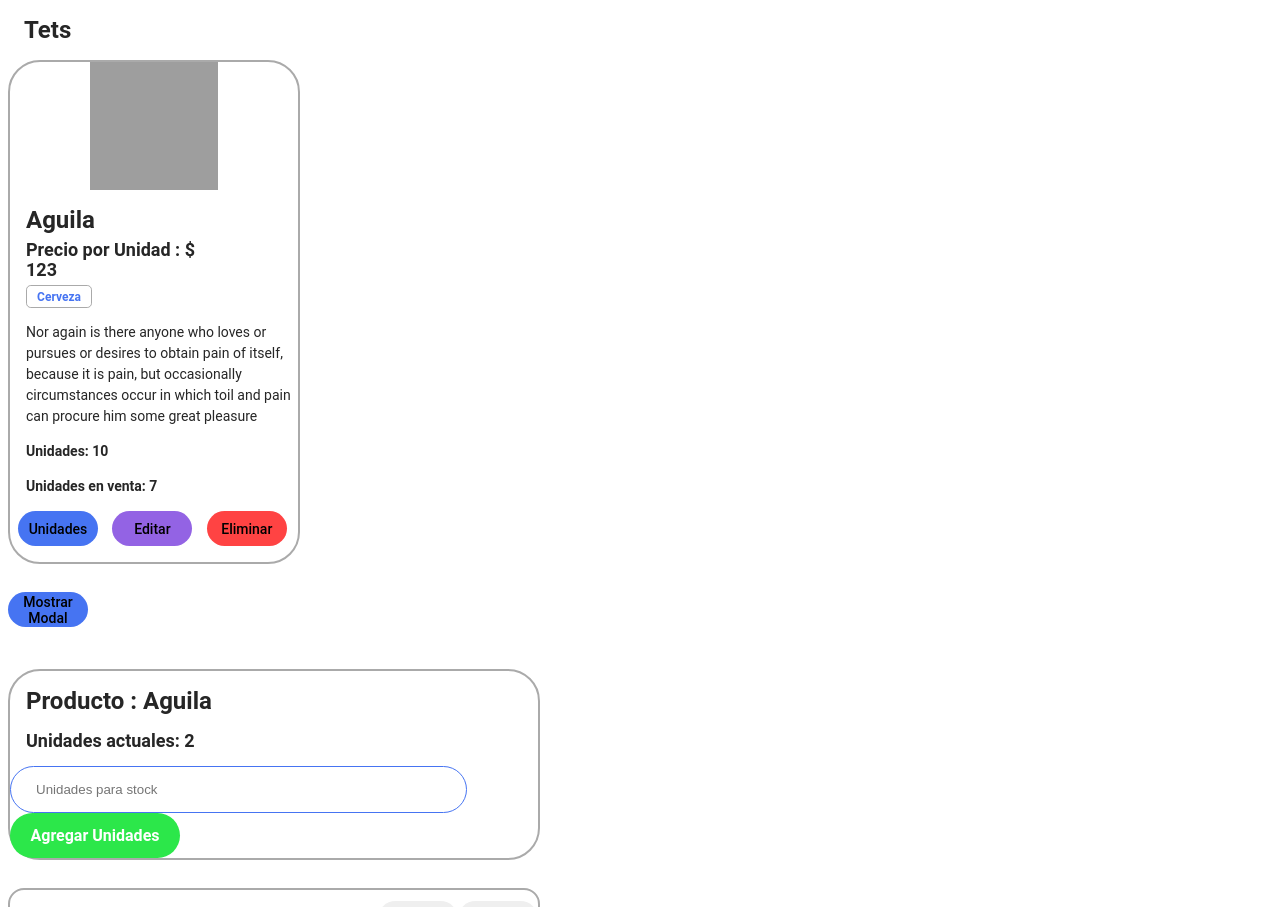
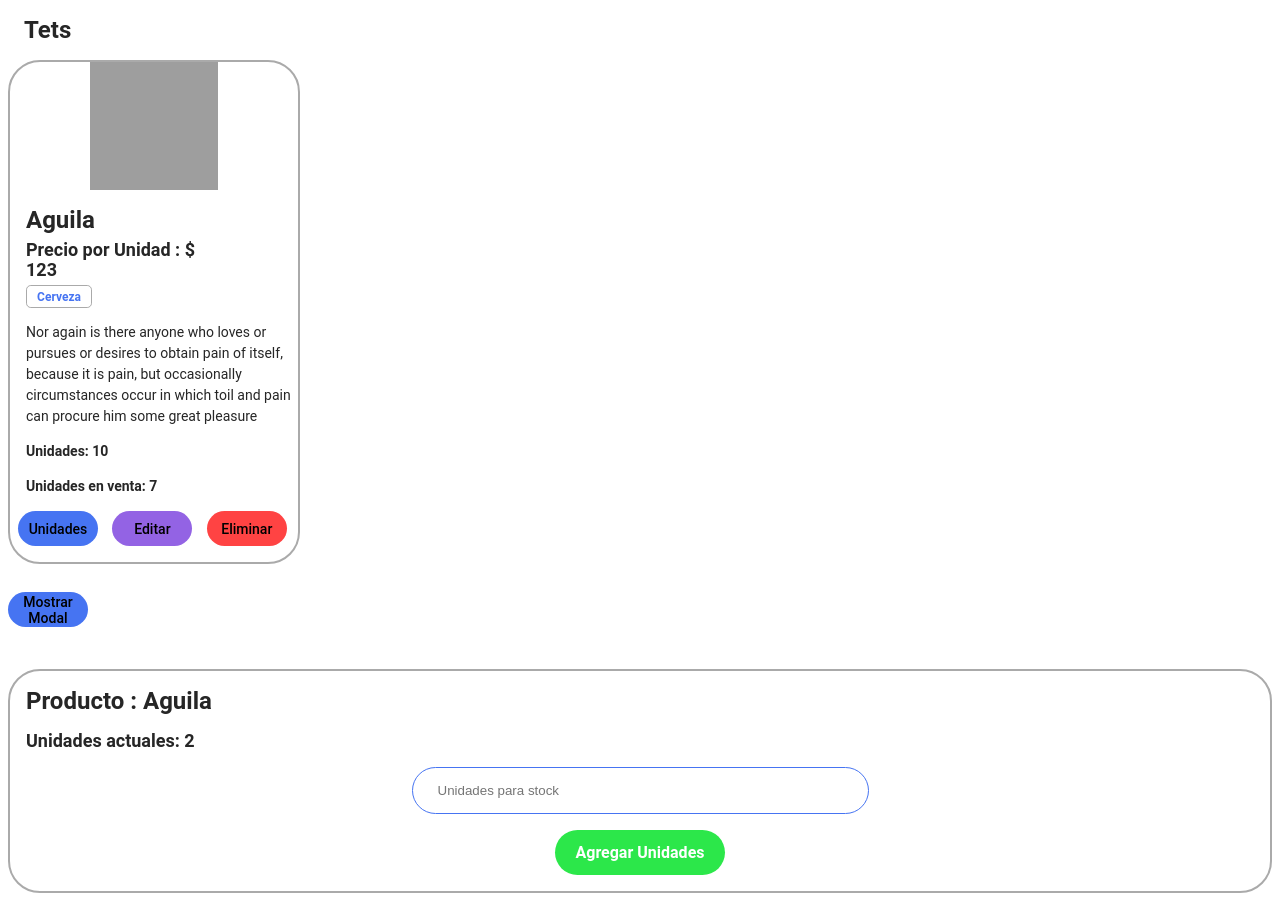
Before and after one commit to MaicolM11/entre-nubes-app, a React (Create React App) app: page /test in a window 1280 px wide. Shown: the top 907 px of the page. Built offline with nearby package versions, Linux system fonts and the light colour scheme; grey boxes are pictures that could not be loaded.

Commit message:
updateComponents

```diff
--- a/src/components/AppProductModal/AppProductModal.css
+++ b/src/components/AddProductModal/AddProductModal.css
@@ -7,7 +7,7 @@
     border-color: #aaaaaa;
     border-width: 2px;
     border-style: solid;
-    width: 33rem;
+    width: 31wrem;
     border-radius: 2rem;
 }
 
@@ -45,3 +45,17 @@ h2{
     align-items: center;
 
 }
+
+.inputUnits{
+    display: flex;
+    justify-content: center;
+    margin-top : 1rem;
+    margin-bottom: 1rem;
+}
+
+.buttonUnits{
+    display: flex;
+    justify-content: center;
+    margin-top : 1rem;
+    margin-bottom: 1rem;
+}
--- /dev/null
+++ b/src/components/AddProductModal/AddProductModal.js
@@ -0,0 +1,31 @@
+import React from "react";
+import Input  from "../input/Input";
+import Button from "../Button/Button";
+
+import './AddProductModal.css'
+
+const AppProductModal = ({product,actualUnits}) =>{
+    return(
+        <div className="contentAddProduct">
+            <h1>Producto : {product}</h1>
+            <h2>Unidades actuales: {actualUnits}</h2>
+            <div className="inputUnits">
+                <Input
+                type='text'
+                name= 'stock'
+                placeholder='Unidades para stock'
+                />
+            </div>
+
+            <div className="buttonUnits">
+                <Button
+                text= 'Agregar Unidades' color='#2CE74A'
+                width={170} height={45}
+                />
+            </div>
+
+        </div>
+    )
+}
+
+export default AppProductModal
--- a/src/components/AppProductModal/AppProductModal.js
+++ /dev/null
@@ -1,27 +0,0 @@
-import React from "react";
-import Input  from "../input/Input";
-import Button from "../Button/Button";
-
-import './AppProductModal.css'
-
-const AppProductModal = ({product,actualUnits}) =>{
-    return(
-        <div className="contentAddProduct">
-            <h1>Producto : {product}</h1>
-            <h2>Unidades actuales: {actualUnits}</h2>
-            <Input
-            type='text'
-            name= 'stock'
-            placeholder='Unidades para stock'
-            />
-
-            <Button
-            text= 'Agregar Unidades' color='#2CE74A'
-            width={170} height={45}
-            />
-
-        </div>
-    )
-}
-
-export default AppProductModal
--- a/src/components/ModalMessage/ModalMessage.css
+++ b/src/components/ModalMessage/ModalMessage.css
@@ -2,7 +2,7 @@
     border-color: #aaaaaa;
     border-width: 2px;
     border-style: solid;
-    width: 18rem;
+    width: 25rem;
     border-radius: 2rem;
 
 }
@@ -30,9 +30,17 @@ h1{
     flex-grow: 0;
 }
 
+.title{
+    display: flex;
+    justify-content: center;
+    margin-top: 2rem;
+}
+
 .footer{
     display: flex;
     align-items: center;
     align-content: center;
-    text-align: center;
+    justify-content: center;
+    margin-top: 3rem;
+    margin-bottom: 2rem;
 }
--- a/src/components/ModalMessage/ModalMessage.js
+++ b/src/components/ModalMessage/ModalMessage.js
@@ -8,9 +8,9 @@ const ModalMessage = ({text, setOpenModal})=>{
 
     return(
         <div className="modalContainer">
-                <div className="title">
-                    <h1>{text}</h1>
-                </div>
+            <div className="title">
+                <h1>{text}</h1>
+            </div>
             <div className="footer">
             <Button text="Aceptar" color="#2CE74A" width= {185}
             height = {45} handleOnClick = {closeModal}/>
--- a/src/pages/componentTest/Test.js
+++ b/src/pages/componentTest/Test.js
@@ -1,7 +1,7 @@
 import React, {useState} from 'react';
 import CardProduct from '../../components/Cards/CardProduct/CardProduct';
 import ModalMessage from '../../components/ModalMessage/ModalMessage';
-import AppProductModal from '../../components/AppProductModal/AppProductModal'
+import AppProductModal from '../../components/AddProductModal/AddProductModal'
 import CategoryTarget from '../../components/CategoryTarget/CategoryTarget';
 import DeleteModal from '../../components/DeleteModal/DeleteModal';
 
```
